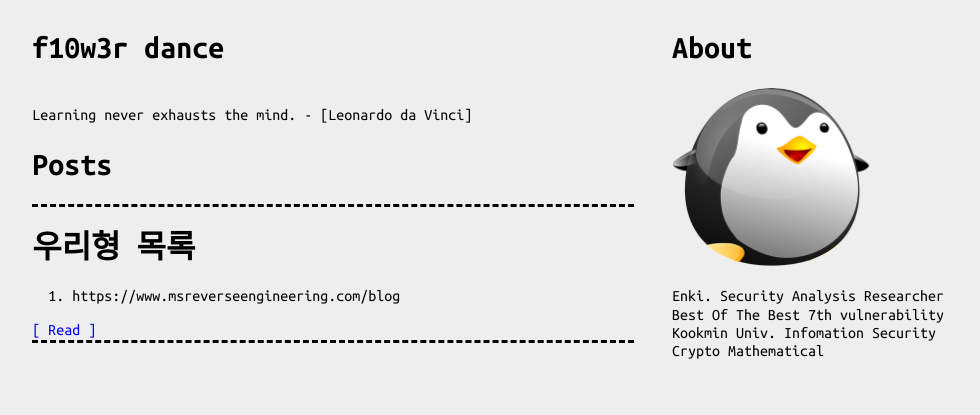
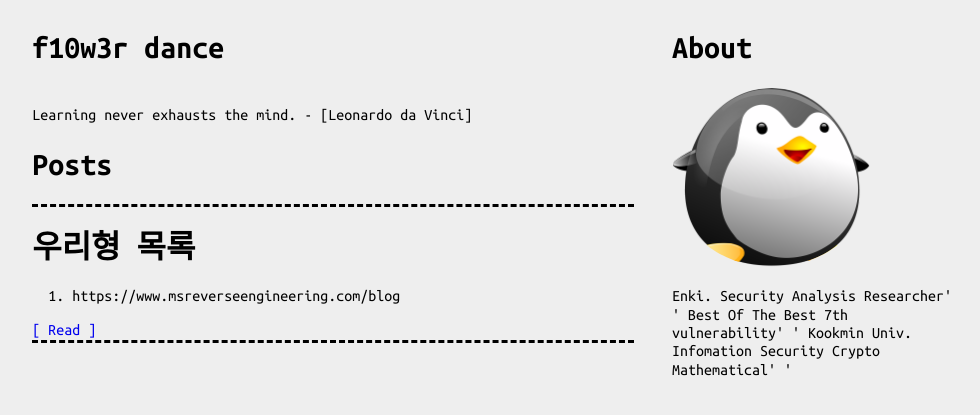
Before and after one commit to f10w3r-dance/f10w3r-dance.github.io, a Jekyll site: the page built from index.html, in a window 1280 px wide. Shown: the top 415 px of the page, without its empty margins (147-1127 px from the left). Built offline with Jekyll 4.4.1, drawn with Linux system fonts in a browser that asks for light colours; nearby versions of some CDN libraries; the list of posts is cut into pages by our own code.

```diff
--- a/_config.yml
+++ b/_config.yml
@@ -2,9 +2,9 @@
 title: f10w3r dance
 baseurl: "https://blog.f10w3r.dance"
 desc: Learning never exhausts the mind. - [Leonardo da Vinci]
-about: "Enki. Security Analysis Researcher\n
-Best Of The Best 7th vulnerability\n
-Kookmin Univ. Infomation Security Crypto Mathematical\n"
+about: "Enki. Security Analysis Researcher'\n'
+Best Of The Best 7th vulnerability'\n'
+Kookmin Univ. Infomation Security Crypto Mathematical'\n'"
 
 image: https://github.com/f10w3r-dance/f10w3r-dance.github.io/blob/main/png/klipartz.com.png?raw=true
 excerpt_separator: "<!-- more -->"
```
